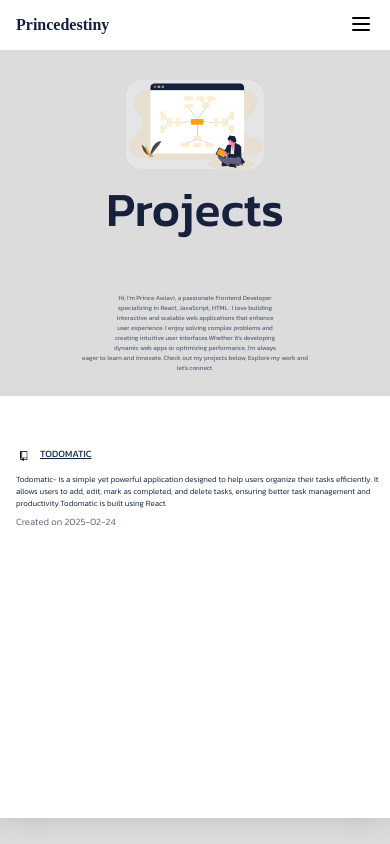
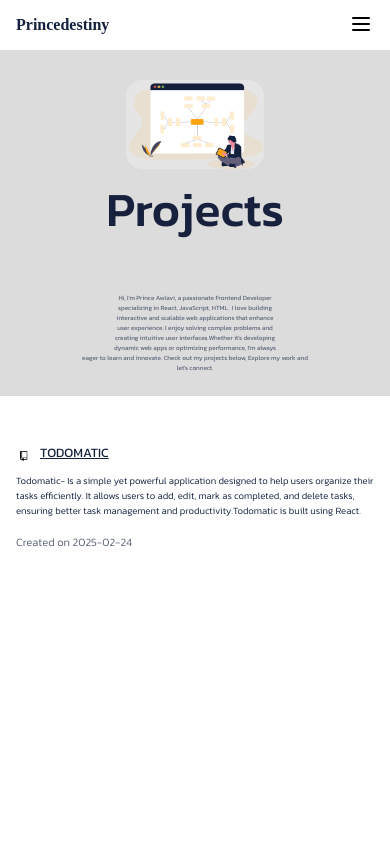
Before and after one commit to Dasonchris/react-portfolio, a React (Vite) app: page /projects in a window 390 px wide. Shown: the top 844 px of the page. Built offline with nearby package versions, Linux system fonts and the light colour scheme; a web font is replaced by a local one.

Commit message:
change the style for hero section

```diff
--- a/src/Pages/Contact/Contact.css
+++ b/src/Pages/Contact/Contact.css
@@ -98,9 +98,10 @@
 
 
 
+
     .container .container-div h1{
        font-size: 1.6rem;
-        margin-top: -0.1rem;
+        margin-top: 1rem;
         margin-bottom: 1rem;
     }
 
--- a/src/Pages/Education/Education.css
+++ b/src/Pages/Education/Education.css
@@ -95,7 +95,7 @@
 @media (min-width: 320px) and (max-width: 480px) {
     .education-container{
         display: block;
-        text-align: center;
+        /* text-align: center; */
         margin-top: 30%;
     }
 
@@ -109,7 +109,7 @@
 
     .card{
         height: 50vh;
-        width: 50vh;
+        /* width: 50vh; */
         border-radius: 0.5rem;
     }
 
@@ -128,7 +128,7 @@
     .card-div h4{
 
         font-size: 0.6rem;
-        margin: 1rem 0 0.5rem -3rem;
+        /* margin: 1rem 0 0.5rem -3rem; */
     }
 
 
--- a/src/Pages/Projects/Project.css
+++ b/src/Pages/Projects/Project.css
@@ -192,7 +192,8 @@
 
 
     .card-section .card{
-
+        height: 60vh;
+        width: 50vh;
         border-radius: 0rem;
         margin-bottom: 1.5rem;
 
@@ -206,7 +207,7 @@
 
 
     .card-section .card .title-div h1 a {
-        font-size: 0.6rem;
+        font-size: 0.8rem;
         font-weight: 400;
         text-transform: uppercase;
 
@@ -216,15 +217,15 @@
 
     .card-section .title-description{
 
-        font-size: 0.5rem;
-        margin-bottom: 0.3rem;
+        font-size: 0.6rem;
+        margin-bottom: 1rem;
     }
 
     .card-section .repo-creation-date{
 
         font-weight: 300;
-        font-size: 0.6rem;
-        margin-bottom: 1rem;
+        font-size: 0.7rem;
+        margin-bottom: -0.5rem;
     }
 
 
@@ -560,6 +561,7 @@
     }
     .btn a button{
         font-size: 2rem;
+
     }
 
   }
```
